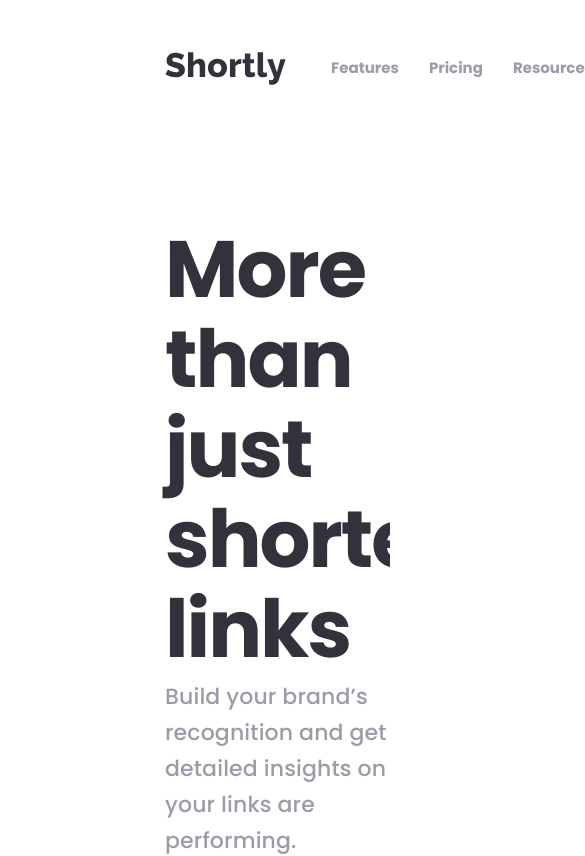
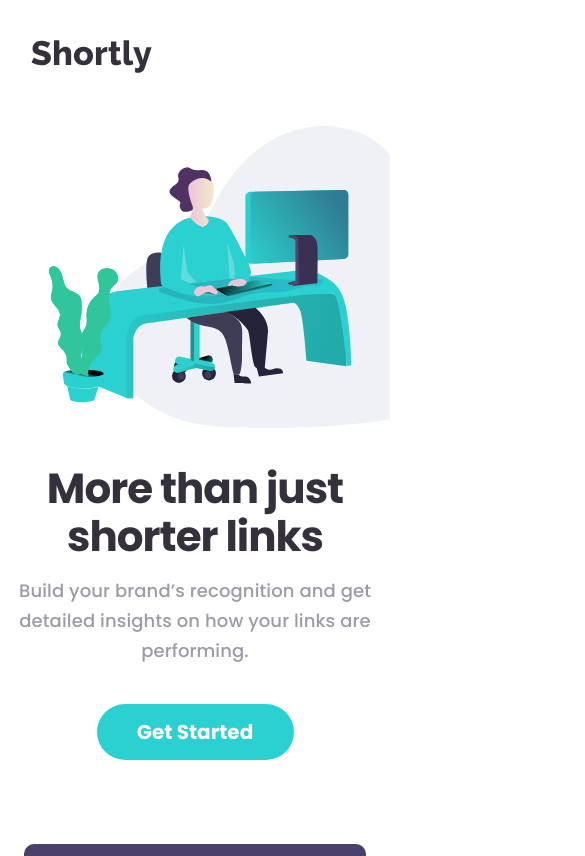
Before and after one commit to KiddAlexx/url-shortening-api-FM, a React (Vite) app: page / in a window 390 px wide. Shown: the top 856 px of the page, 585 px wide, since content can reach past the window. Built offline with nearby package versions, Linux system fonts and the light colour scheme; the HTML template or start-up script is replaced by a standard one.

Commit message:
center info cards for small screen sizes

```diff
--- a/src/queries.css
+++ b/src/queries.css
@@ -1,4 +1,4 @@
-@media (max-width: 23.44em) /* 375px */ {
+@media (max-width: 62rem) /* 375px */ {
   /*******************Header-Component******************/
 
   .main-nav {
@@ -45,7 +45,6 @@
   }
   .hero-content {
     padding-top: 0rem; /* changed */
-    padding-left: 0rem; /* changed */
     padding-left: 2.4rem;
     padding-right: 2.4rem;
     padding-bottom: 16.8rem;
@@ -60,10 +59,10 @@
     letter-spacing: -1px; /* all changed */
   }
   .hero-content p {
-    margin-top: 0.5rem;
+    margin-top: 1.5rem;
     font-size: 1.8rem;
     line-height: 3rem;
-    letter-spacing: 0.12px; /* all but margin changed */
+    letter-spacing: 0.12px;
     padding-left: 2.4rem;
     padding-right: 2.4rem;
   }
@@ -296,6 +295,7 @@
   gap: 3rem;
   margin-top: 10rem; */
     flex-direction: column;
+    align-items: center;
   }
 
   /********************Card-Component*******************/
```
